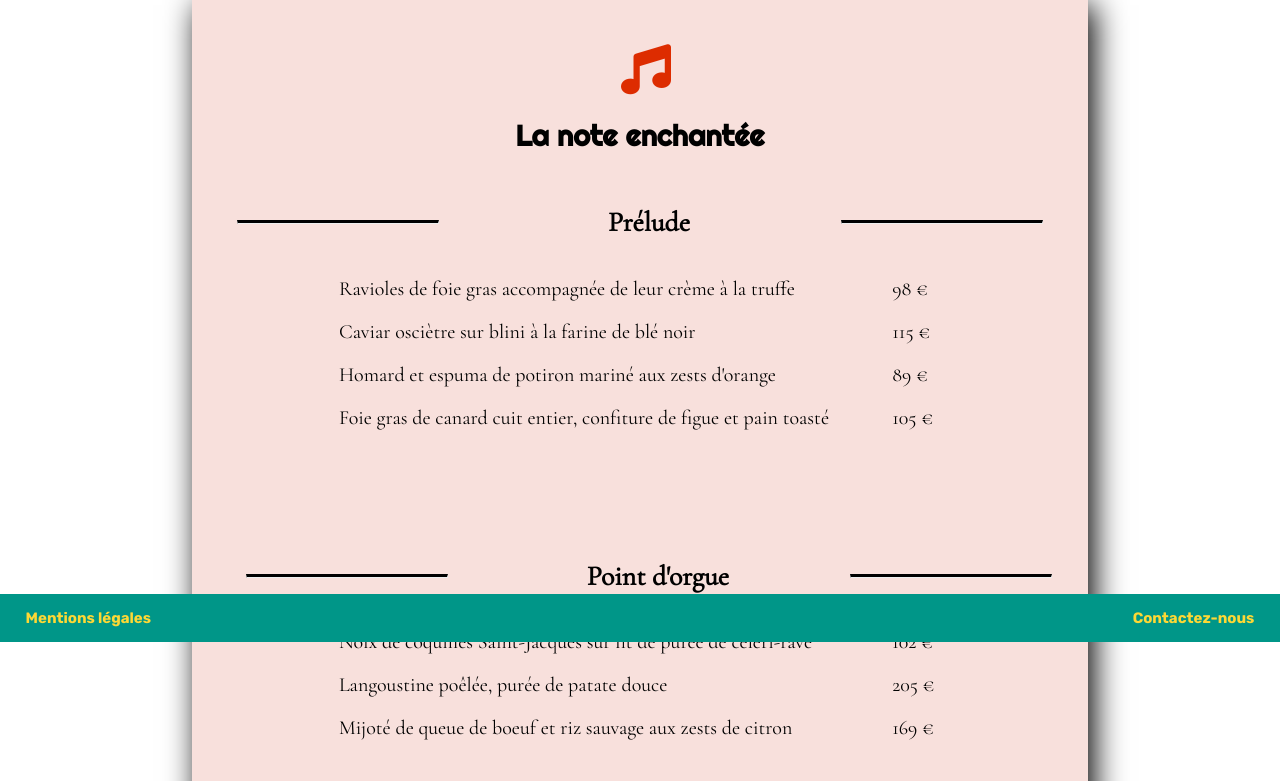
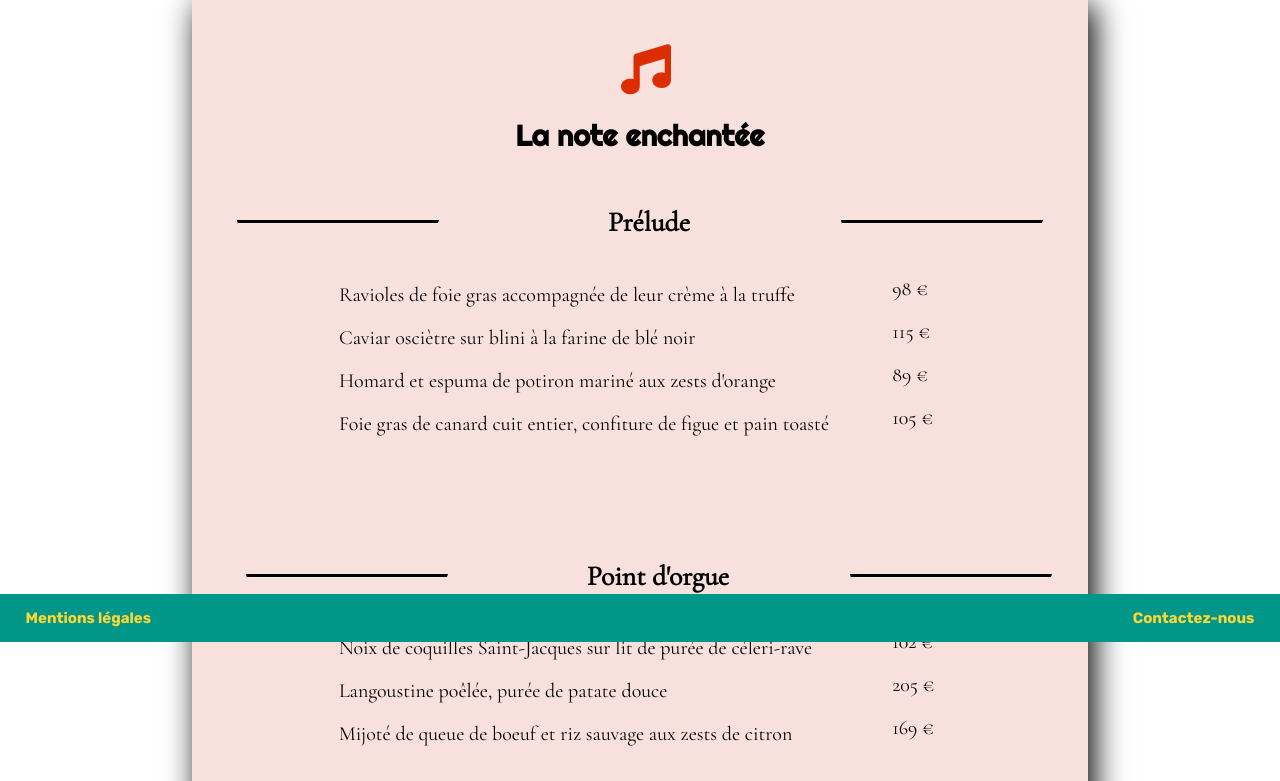
Before and after one commit to andygarcia06/OhmyFood_Andy, a plain HTML site: page menu1.html in a window 1280 px wide. Shown: the part 171-952 px from the top of the page. Drawn offline with nearby package versions, Linux system fonts and the light colour scheme.

Commit message:
Line height pm/om menu1.css

```diff
--- a/css/menu1.css
+++ b/css/menu1.css
@@ -182,8 +182,8 @@ h3 a {
 	flex-direction:row;
 	width:90%;
 	padding-left:2%;
-	line-height: 3px;
 	margin-bottom:-5%;
+	line-height: 15px;
 }
 
 .pp {
@@ -239,8 +239,8 @@ h3 a {
 	flex-direction:row;
 	width:90%;
 	padding-left:2%;
-	line-height: 3px;
 	margin-bottom:-5%;
+	line-height: 15px;
 }
 
 .op {
```
